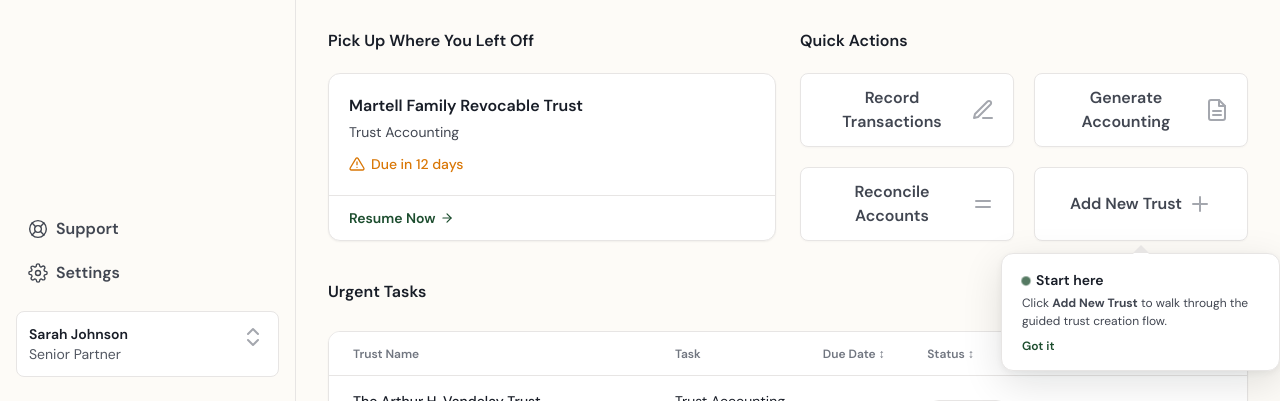
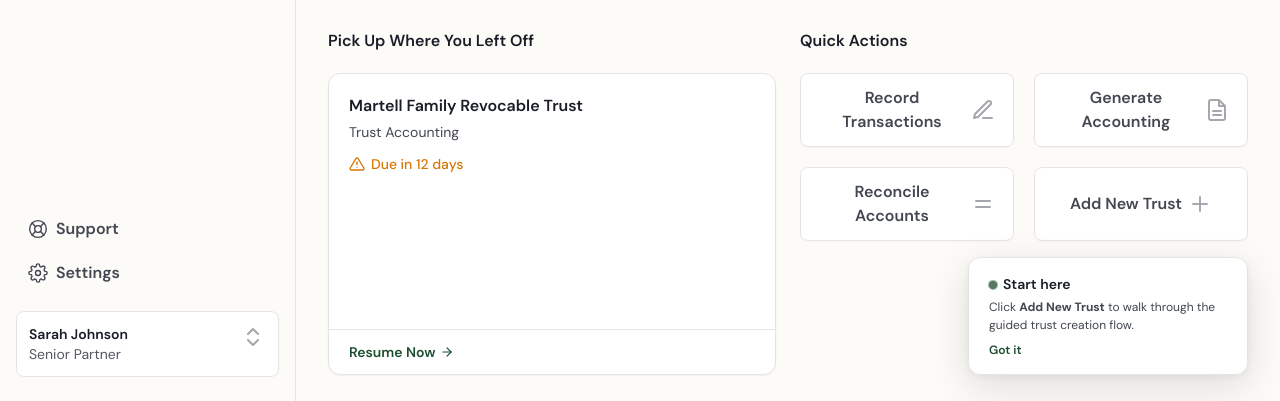
Before and after one commit to gabs-ux/entrusted, a plain HTML site: page index.html in a window 1280 px wide. Shown: the part 399-800 px from the top of the page. Drawn offline with Linux system fonts and the light colour scheme.

Commit message:
Fix onboarding tooltip to anchor below Add New Trust button at all screen sizes
Co-Authored-By: Claude Opus 4.6 <noreply@anthropic.com>

```diff
--- a/index.html
+++ b/index.html
@@ -446,13 +446,9 @@ body{font-family:var(--ff);
 .dash-disabled{pointer-events:none!important;cursor:default!important}
 
 /* ── ONBOARDING TOOLTIP ─────────────────────────── */
-.onboard-tooltip{position:absolute;z-index:900;background:var(--white);border:1px solid var(--border);
+.onboard-tooltip{z-index:900;background:var(--white);border:1px solid var(--border);
   border-radius:var(--r-xl);padding:var(--sp-xl) var(--sp-2xl);box-shadow:0 12px 40px rgba(10,13,18,.12),0 2px 8px rgba(10,13,18,.06);
-  max-width:280px;animation:onboardFadeIn .5s ease .3s both}
-.onboard-tooltip::before{content:'';position:absolute;bottom:100%;left:50%;transform:translateX(-50%);
-  border:8px solid transparent;border-bottom-color:var(--white)}
-.onboard-tooltip::after{content:'';position:absolute;bottom:calc(100% + 1px);left:50%;transform:translateX(-50%);
-  border:8px solid transparent;border-bottom-color:var(--border)}
+  max-width:280px;animation:onboardFadeIn .5s ease .3s both;margin-top:var(--sp-xl);margin-left:auto}
 .onboard-dot{width:8px;height:8px;background:var(--g800);border-radius:50%;display:inline-block;
   animation:onboardPulse 2s ease-in-out infinite;margin-right:var(--sp-sm);vertical-align:middle}
 .onboard-ttl{font-size:var(--fs-sm);line-height:var(--lh-sm);font-weight:600;color:var(--text);margin-bottom:4px}
@@ -614,8 +610,7 @@ body{font-family:var(--ff);
   .conn-thead,.conn-row{min-width:600px}
   .conn-card{overflow-x:auto}
   /* Onboarding tooltip */
-  .onboard-tooltip{position:fixed;bottom:var(--sp-xl);left:var(--sp-xl);right:var(--sp-xl);top:auto;max-width:none}
-  .onboard-tooltip::before,.onboard-tooltip::after{display:none}
+  .onboard-tooltip{max-width:100%}
 }
 
 /* ── Phone (≤480px) ────────────────────────────── */
@@ -2047,6 +2042,9 @@ function loadPresets() {
   function showOnboardTooltip() {
     const btn = document.getElementById('add-new-trust-btn');
     if (!btn || document.getElementById('onboard-tip')) return;
+    // Make parent grid relative so tooltip anchors to it
+    const grid = btn.closest('.qa-grid');
+    if (grid) grid.style.position = 'relative';
     const tip = document.createElement('div');
     tip.id = 'onboard-tip';
     tip.className = 'onboard-tooltip';
@@ -2054,18 +2052,13 @@ function loadPresets() {
       <div class="onboard-ttl"><span class="onboard-dot"></span>Start here</div>
       <div class="onboard-body">Click <strong>Add New Trust</strong> to walk through the guided trust creation flow.</div>
       <button class="onboard-dismiss" onclick="dismissOnboard()">Got it</button>`;
-    document.body.appendChild(tip);
+    // Insert after the grid so it flows below the button
+    grid.parentNode.insertBefore(tip, grid.nextSibling);
     positionTooltip();
     window.addEventListener('resize', positionTooltip);
   }
   function positionTooltip() {
-    const btn = document.getElementById('add-new-trust-btn');
-    const tip = document.getElementById('onboard-tip');
-    if (!btn || !tip) return;
-    if (window.innerWidth <= 768) { tip.style.left=''; tip.style.top=''; return; }
-    const r = btn.getBoundingClientRect();
-    tip.style.left = (r.left + r.width / 2 - tip.offsetWidth / 2) + 'px';
-    tip.style.top = (r.bottom + 12) + 'px';
+    // No-op — tooltip is now in document flow below the QA grid
   }
   window.dismissOnboard = function() {
     const tip = document.getElementById('onboard-tip');
```
